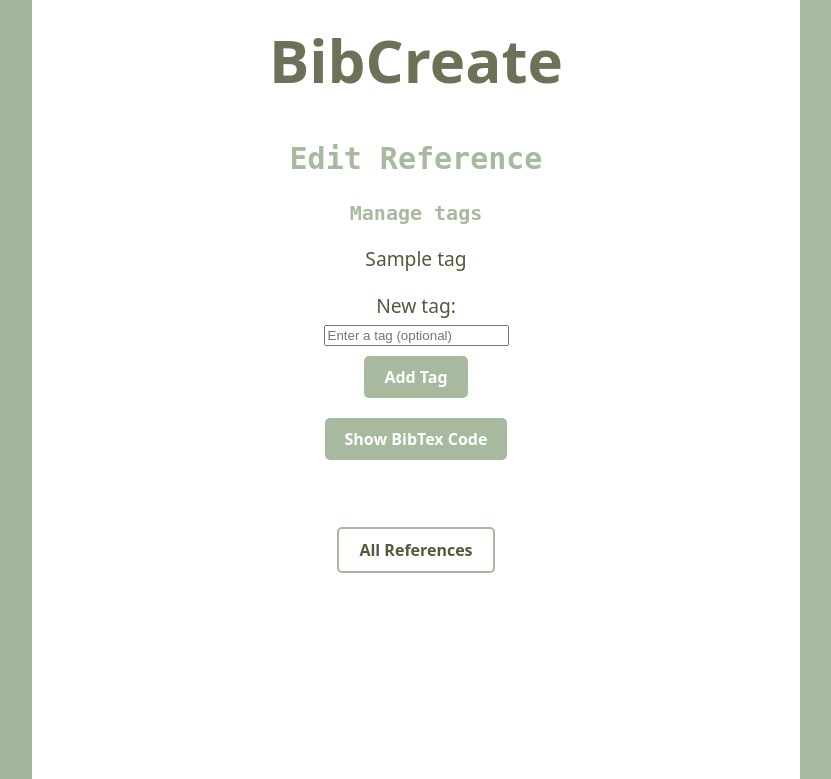
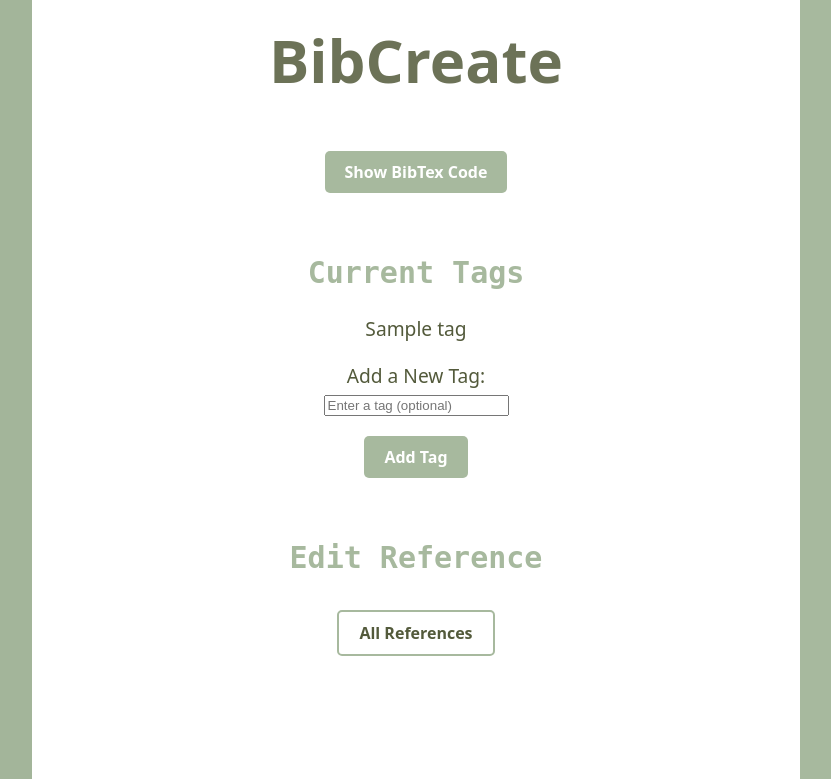
Before and after one commit to ranilar/BibCreate, a Flask app: template src/templates/edit_reference.html in a window 1280 px wide. Shown: the part 21-800 px from the top of the page, without its empty margins (224-1055 px from the left). Run offline with Flask 3, Linux system fonts and the light colour scheme; the template is opened without the code that fills it: most values are stand-ins (such as "Sample title", 1, 10 or a date in 2020).

Commit message:
Edited the edit_reference.py layout

```diff
--- a/src/templates/edit_reference.html
+++ b/src/templates/edit_reference.html
@@ -5,8 +5,48 @@ Edit Reference
 {% endblock %}
 
 {% block body %}
-<h2>Edit Reference</h2>
-<form action="/edit_reference/{{ reference.id }}" method="post">
+<!-- Show BibTeX Section -->
+<div id="bibtex-overlay" class="overlay">
+  <div class="overlay-content">
+    <button id="copy-button" class="copy-button" onclick="copyToClipboard()">Copy to Clipboard</button>
+    <pre id="bibtex-code" class="codebox">{{ reference.generate_bibtex_code() }}</pre>
+  </div>
+</div>
+
+<script>
+  function showBibtex() {
+    document.getElementById('bibtex-overlay').style.display = 'flex';
+  }
+
+  function copyToClipboard() {
+    const codeText = document.getElementById("bibtex-code").textContent;
+
+    // Create a temporary input field to copy the text
+    const tempInput = document.createElement("textarea");
+    tempInput.value = codeText;
+    document.body.appendChild(tempInput);
+
+    tempInput.select();
+    document.execCommand("copy");
+
+    // Remove the temporary input field
+    document.body.removeChild(tempInput);
+
+    alert("BibTeX code copied to clipboard!");
+  }
+
+  // Close the overlay when clicking outside of the content
+  window.onclick = function (event) {
+    const overlay = document.getElementById("bibtex-overlay");
+    if (event.target == overlay) {
+      overlay.style.display = "none";
+    }
+  };
+</script>
+
+<button id="show-bibtex-button" class="button" onclick="showBibtex()">Show BibTex Code</button>
+
+<!-- Flash Messages Section -->
 {% with messages = get_flashed_messages() %}
   {% if messages %}
     <ul class="message-box">
@@ -17,6 +57,37 @@ Edit Reference
   {% endif %}
 {% endwith %}
 
+<br />
+<br />
+
+<!-- Manage Tags Section -->
+<h2>Current Tags</h2>
+{% if tags %}
+  <ul style="list-style-type: none; padding-left: 0;">
+    {% for tag in tags %}
+      <li style="margin-bottom: 5px;">{{ tag }}</li>
+    {% endfor %}
+  </ul>
+{% else %}
+  <p>No tags associated with this reference.</p>
+{% endif %}
+
+<!-- Add New Tag Form -->
+<form action="/add_tag" method="post" style="margin-top: 15px;">
+  <input type="hidden" name="ref_id" value="{{ reference.id }}">
+  <input type="hidden" name="ref_type" value="{{ ref_type }}">
+  <div>
+    <label for="tag_name">Add a New Tag:</label><br>
+    <input type="text" name="tag_name" id="tag_name" placeholder="Enter a tag (optional)" style="margin-bottom: 10px;"><br>
+    <button type="submit" class="button">Add Tag</button>
+  </div>
+</form>
+
+<br />
+
+<!-- Edit Reference Section -->
+<h2>Edit Reference</h2>
+<form action="/edit_reference/{{ reference.id }}" method="post">
   {% if ref_type == "book" %}
 
   <div>
@@ -262,79 +333,12 @@ Edit Reference
     </form>
 </div>
   {% endif %}
-
+  <!-- Similar sections for 'misc' and 'inproceeding' as in the original code -->
 </form>
-
-
-<h3>Manage tags</h3>
-  {% if tags %}
-    <ul style="padding-left: 0;">
-      {% for tag in tags %}
-        <li>{{ tag }}</li>
-      {% endfor %}
-    </ul>
-{% else %}
-    <p>No tags associated with this reference</p>
-{% endif %}
-
-<form action="/add_tag" method="post">
-  <input type="hidden" name="ref_id" value="{{ reference.id }}">
-  <input type="hidden" name="ref_type" value="{{ ref_type }}">
-  <div>
-    <label for="tag_name">New tag:</label><br>
-    <input type="text" name="tag_name" id="tag_name" placeholder="Enter a tag (optional)"><br>
-    <button type="submit" class="button">Add Tag</button>
-  </div>
-</form>
-
-
-<div id="bibtex-overlay" class="overlay">
-  <div class="overlay-content">
-      <button id="copy-button" class="copy-button" onclick="copyToClipboard()">Copy to Clipboard</button>
-      <pre id="bibtex-code" class="codebox">{{ reference.generate_bibtex_code() }}</pre>
-  </div>
-</div>
-
-<script>
-  function showBibtex() {
-    document.getElementById('bibtex-overlay').style.display = 'flex';
-  }
-
-    function copyToClipboard() {
-      const codeText = document.getElementById("bibtex-code").textContent
-
-      // Create a temporary input field to copy the text
-      const tempInput = document.createElement("textarea")
-      tempInput.value = codeText
-      document.body.appendChild(tempInput)
-
-      tempInput.select()
-      document.execCommand("copy")
-
-      // Remove the temporary input field
-      document.body.removeChild(tempInput)
-
-      alert("BibTeX code copied to clipboard!")
-    }
-
-    // Close the overlay when clicking outside of the content
-    window.onclick = function (event) {
-      const overlay = document.getElementById("bibtex-overlay")
-      if (event.target == overlay) {
-        overlay.style.display = "none"
-      }
-    }
-  </script>
-
-  <button id="show-bibtex-button" class="button" onclick="showBibtex()">Show BibTex Code</button>
-
-  <br />
-  <br />
 
 <div>
   <a href="/" class="button2">All References</a>
 </div>
 
 <br />
-
 {% endblock %}
```
Lines whose indentation alone changed are shown as unchanged.
